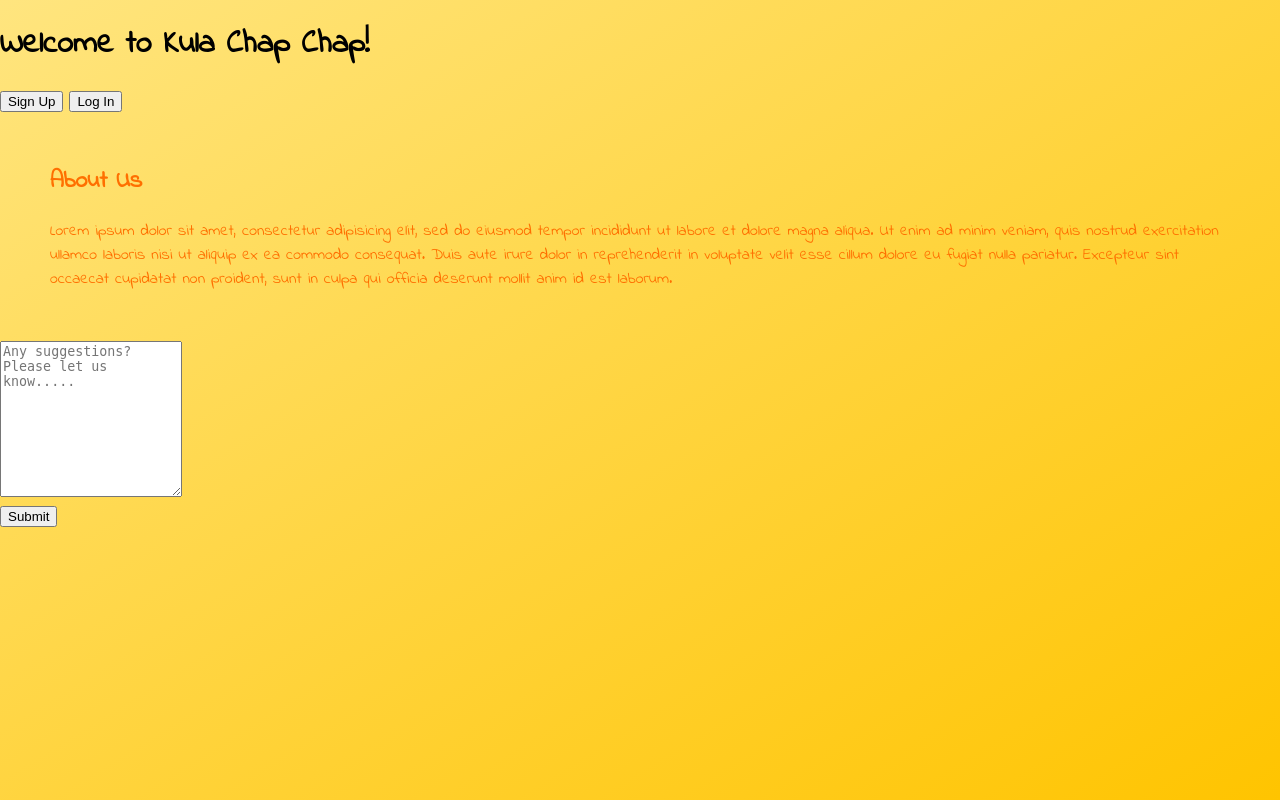
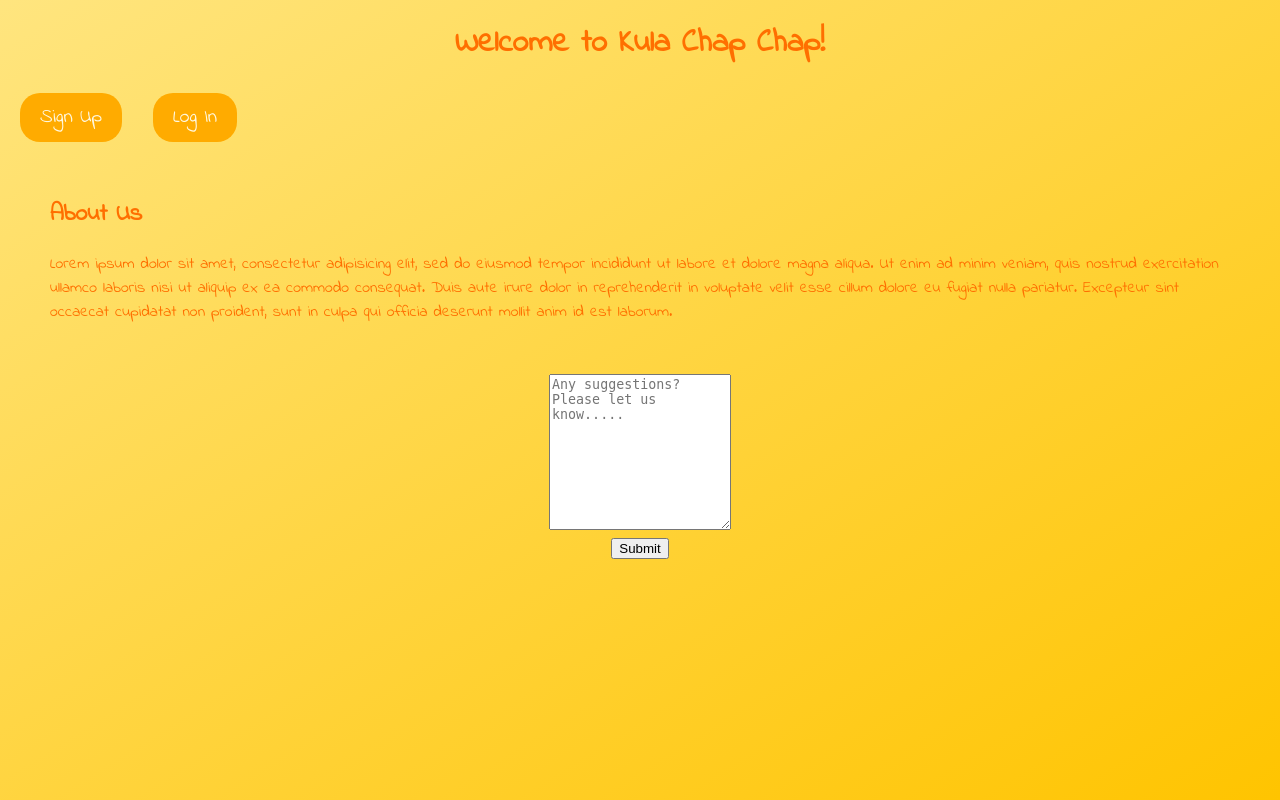
Before and after one commit to chogocorban/Kula-Chap-Chap, a PHP site: page /home.html in a window 1280 px wide. Run offline with PHP 8.4, Linux system fonts and the light colour scheme.

Commit message:
Update styling.css

```diff
--- a/styling.css
+++ b/styling.css
@@ -129,3 +129,50 @@
 	margin: 50px;
 	color: #FF6F00;
 }
+.h1home{
+	color: #FF6F00;
+	text-align: center;
+	margin-top: 20px;
+}
+
+.hometa{
+	padding: 0px;
+	margin: 0px;
+	text-align: center;
+	font-family: 'Indie Flower', cursive;
+
+}
+.subhome{
+	text-align: center;
+	font-size: 15px;
+	font-family: 'Indie Flower', cursive;
+}
+.homebtn{
+	font-size: 20px;
+	font-family: 'Indie Flower', cursive;
+	padding: 0.5em 1em;
+	margin: 0.25em 0.25em 0.25em 1em;
+	border-radius: 1em;
+	border:  none;
+	outline: none;
+	background: #FFAB00;
+	color: #FFF8E1;
+}
+
+.slbtn{
+	font-size: 20px;
+	font-family: 'Indie Flower', cursive;
+	padding: 0.5em 1em;
+	margin: 0.25em 0.25em -1em 31.5em;
+	border-radius: 1em;
+	border:  none;
+	outline: none;
+	background: #FFAB00;
+	color: #FFF8E1;
+}
+.homebtn:hover{
+	background: #FF6F00;
+}
+.slbtn:hover{
+	background: #FF6F00;
+}
```
